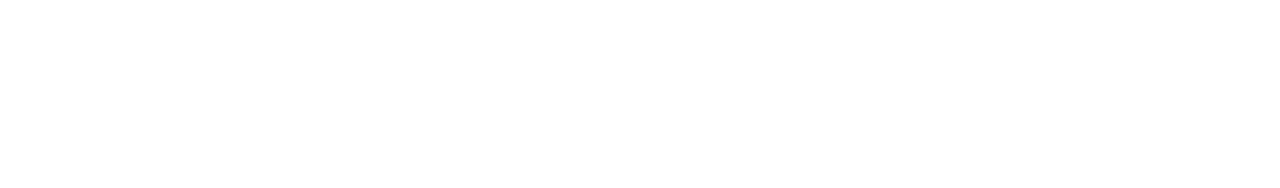
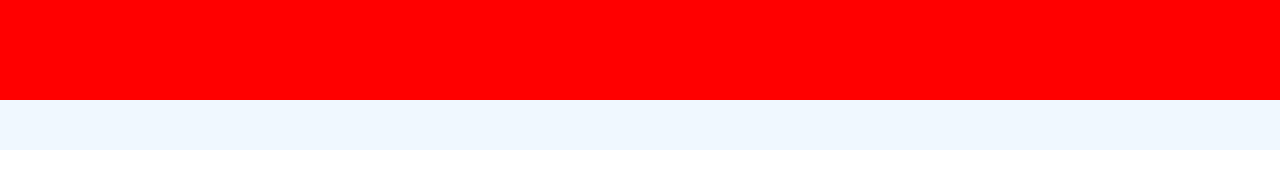
Before and after one commit to n1ckzao/layout-aa, a plain HTML site: page index.html in a window 1280 px wide. Drawn offline with Linux system fonts and the light colour scheme.

Commit message:
body concluído

```diff
--- a/index.html
+++ b/index.html
@@ -7,6 +7,8 @@
     <title>Layout</title>
 </head>
 <body>
-
+    <header></header>
+    <main></main>
+    <footer></footer>
 </body>
 </html>
--- a/style.css
+++ b/style.css
@@ -1,4 +1,21 @@
 *{
     padding: 0%;
     margin: 0%;
+    box-sizing: 0;
 }
+body{
+    height: 100vh;
+    flex-direction: column;
+}
+header{
+    background-color: red;
+    height: 100px;
+}
+main{
+    background-color: blue;
+    flex-grow: 1;
+}
+footer{
+    background-color: aliceblue;
+    height: 50px;
+}
```
